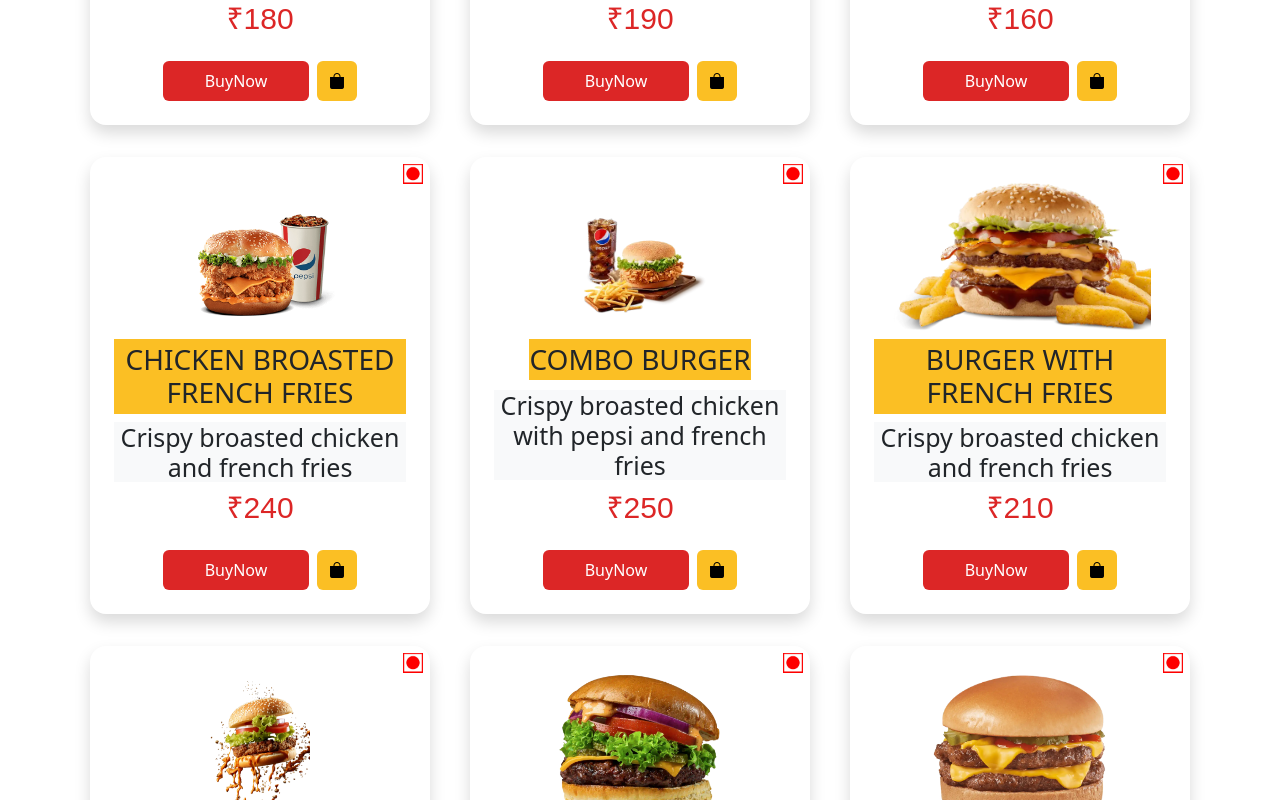
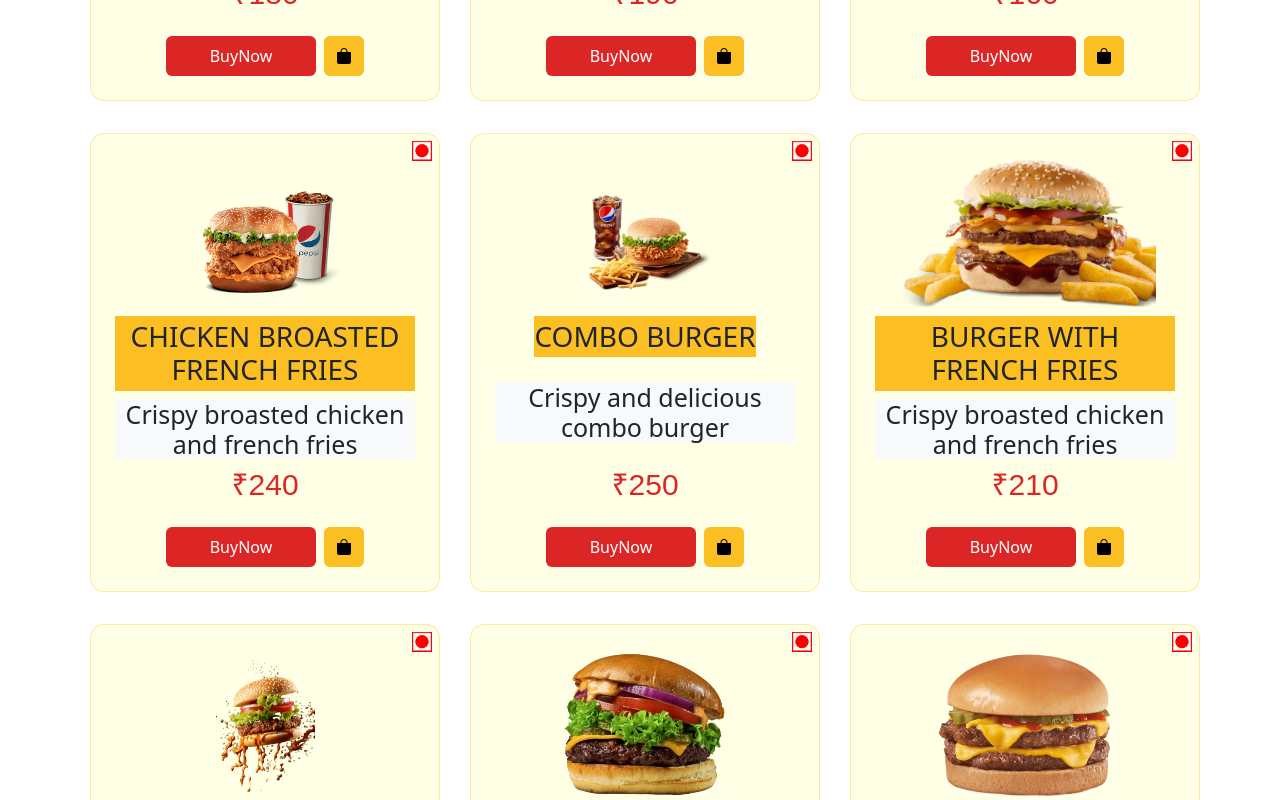
Before and after one commit to Riyas0786/burgerhouse, a React (Create React App) app: page /menu in a window 1280 px wide. Shown: the part 1460-2260 px from the top of the page. Built offline with nearby package versions, Linux system fonts and the light colour scheme.

Commit message:
fixed build issue

```diff
--- a/src/App.js
+++ b/src/App.js
@@ -39,7 +39,7 @@ function AppContent() {
     // simulate API or page load
     setTimeout(() => {
       setLoading(false);
-    }, 1500);
+    }, 1000);
   }, []);
 
   if (loading) {
@@ -48,9 +48,6 @@ function AppContent() {
 
   return (
     <>
-
-
-
         <Header />
         <Routes>
           <Route path="/" element={<Home />} />
@@ -63,9 +60,6 @@ function AppContent() {
           <Route path="/cart" element={<Cart />} />
           <Route path="/login" element={<Login />} />
         </Routes>
-
-
-
 
       {!shouldHideFooter && <Footer />}
 
--- a/src/Components/Cart.js
+++ b/src/Components/Cart.js
@@ -6,6 +6,8 @@ import burgervid from "../Assets/CONTACT/burgervid.mp4";
 // Toastify
 import { ToastContainer, toast } from "react-toastify";
 import "react-toastify/dist/ReactToastify.css";
+import { IoAdd, IoClose, IoRemove } from "react-icons/io5";
+
 
 
 const VideoToast = ({ src }) => (
@@ -81,16 +83,16 @@ const Cart = () => {
                 {cartItem.map((item) => (
                   <div key={item.id} className="col-12 col-sm-6 col-md-4 py-3">
                     {/* Cartpage card */}
-                    <div className="rounded shadow text-center bg-light p-4 h-100 position-relative"
+                    <div className="productcard text-center  p-4 h-100 position-relative"
                       style={{ minHeight: "350px" }}
                     >
 
                           <div style={{ position: "absolute", top: "8px", right: "8px" }}>
                           <button
-                            className="btn btn-sm btn-outline-danger"
+                            className="p-2 rounded-full hover:bg-amber-400 transition duration-200"
                             onClick={() => removeItem(item.id)}
                           >
-                            <i className="bi bi-x-lg"></i>
+                            <IoClose size={24} className="hover:scale-110 transition" />
                           </button>
                           </div>
                       {/* Veg/Non-Veg icons */}
@@ -110,20 +112,20 @@ const Cart = () => {
                         <h5 className="card-title bg-amber-400">{item.name}</h5>
                         <h5 className="text-danger fw-bold">₹{item.price}</h5>
 
-                        <div className="d-block justify-content-center align-items-center gap-2 mt-3">
+                        <div className="flex justify-center align-items-center gap-4 mt-3">
                           {/* decrement */}
-                          <button className="btn btn-outline-warning btn-"
+                          <button className="p-2 rounded-full hover:bg-amber-400 transition duration-200"
                             onClick={() => item.qty > 1 && decreaseQty(item.id)}
                           >
-                            -
+                            <IoRemove size={24} className="hover:scale-110 transition text-black" />
                           </button>
                           {/* Increment */}
-                          <span className="fw-bold">{item.qty || 1}</span>
+                          <span className="fw-bold bg-amber-300 fs-4 w-10  ">{item.qty || 1}</span>
                           <button
-                            className="btn btn-outline-warning"
+                            className="p-2 rounded-full hover:bg-amber-400 transition duration-200"
                             onClick={() => increaseQty(item.id)}
                           >
-                            +
+                            <IoAdd size={24} className="hover:scale-110 transition text-black" />
                           </button>
                         </div>
                       </div>
@@ -132,7 +134,7 @@ const Cart = () => {
                 ))}
               </div>
 
-              <div className="text-center my-4 p-3 bg-light rounded shadow-sm">
+              <div className="text-center my-4 p-3  rounded shadow-sm" style={{backgroundColor:'#fdfd9667',border:'1px solid rgba(255, 179, 0, 0.299)'}}>
                 <h5>Total Items: {totalQty}</h5>
                 <h3>
                   TOTAL PRICE ₹:{" "}
--- a/src/Components/Cartprovider.js
+++ b/src/Components/Cartprovider.js
@@ -29,7 +29,7 @@ export const CartProvider = ({ children }) => {
         item.id === id ? { ...item, qty: item.qty + 1 } : item
       )
     );
-  };
+};
 
   const decreaseQty = (id) => {
     setCartItem((prev) =>
--- a/src/Components/Menu.js
+++ b/src/Components/Menu.js
@@ -42,7 +42,7 @@ const products = [
   { id: 8, name: 'CHICKEN WINGS', category: 'Food',group:'nonveg', subtitle: 'Spicy crispy wings', price: 190, image: Burger_8, image2: nonveg },
   { id: 9, name: 'BROASTED BURGER', category: 'Food',group:'nonveg', subtitle: 'Crispy broasted burger', price: 160, image: broasted, image2: nonveg },
   { id: 10, name: 'CHICKEN BROASTED FRENCH FRIES',group:'nonveg', category: 'Food', subtitle: 'Crispy broasted chicken and french fries', price: 240, image: Burger10, image2: nonveg },
-  { id: 11, name: 'COMBO BURGER',group:'nonveg', category: 'Food', subtitle: 'Crispy broasted chicken with pepsi and french fries', price: 250, image: Burger11, image2: nonveg },
+  { id: 11, name: 'COMBO BURGER',group:'nonveg', category: 'Food', subtitle: 'Crispy and delicious combo burger', price: 250, image: Burger11, image2: nonveg },
   { id: 12, name: 'BURGER WITH FRENCH FRIES',group:'nonveg', category: 'Food', subtitle: 'Crispy broasted chicken and french fries', price: 210, image: Burger12, image2: nonveg },
   { id: 13, name: 'CHICKEN GRILL BURGER',group:'nonveg', category: 'Food', subtitle: 'Crispy broasted chicken and french fries', price: 199, image: Burger13, image2: nonveg },
   { id: 14, name: 'BACON BURGER',group:'nonveg', category: 'Food', subtitle: 'Crispy broasted chicken and french fries', price: 149, image: Burger14, image2: nonveg },
@@ -155,7 +155,7 @@ const MenuPage = () => {
             <div className="col-12 col-sm-6 col-md-4 my-3" key={product.id}>
               {/* Product card */}
               <motion.div
-                className="rounded-4 shadow  p-4 mx-2 h-100 flex flex-column  justify-center"
+                className="productcard  p-4 mx-2 h-100 flex flex-column  justify-center"
                 style={{ textAlign: 'center', position: 'relative' }}
                 initial={{ opacity: 0, y: 50 }}
                 whileInView={{ opacity: 1, y: 0 }}
--- a/src/Components/Style.css
+++ b/src/Components/Style.css
@@ -87,7 +87,8 @@
 }
 .flex-card:hover {
   transform: translateY(-6px);
-  box-shadow: 5px 5px 5px 5px rgba(255, 200, 0, 0.247);
+  box-shadow: 5px 5px 5px 5px #fdfd9667;
+    border: 1px solid rgba(255, 179, 0, 0.299);
 }
 .image{
       transition: transform 0.3s ease-in-out;
@@ -103,12 +104,6 @@ transform: translateX(6px);
     font-size: 60px;
     color: white;
    }
-   /* [.icons-2{
-    display: flex;
-    justify-content: between;
-    align-items: center;
-    margin-left: 40px;
-}] */
 
 .form-box {
   max-width: 100%;
@@ -123,7 +118,12 @@ transform: translateX(6px);
   gap: 1rem;
 
 }
-
+.productcard{
+      width: 350px;
+      border: 1px solid rgba(255, 179, 0, 0.299);
+      border-radius: 14px;
+      background-color:#fdfd963c;
+}
 
 
 @media (max-width: 768px) {
```
